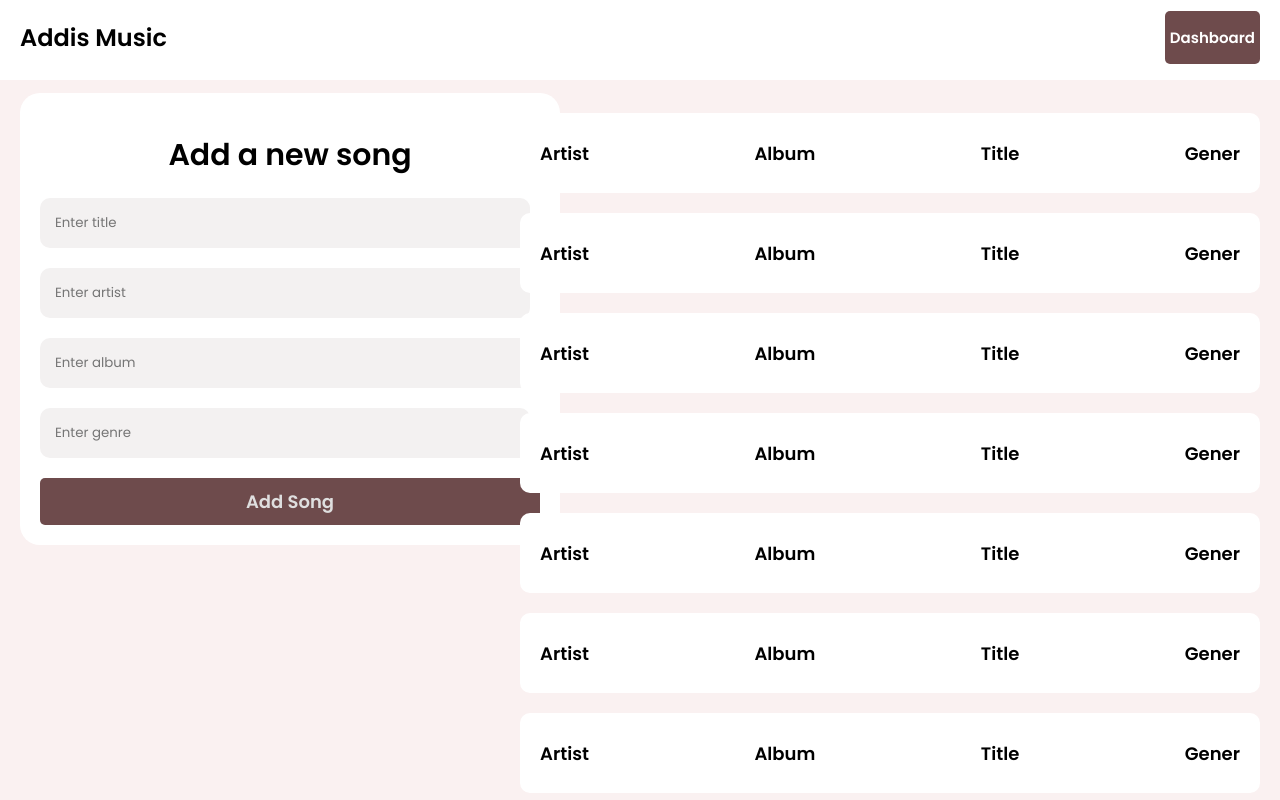
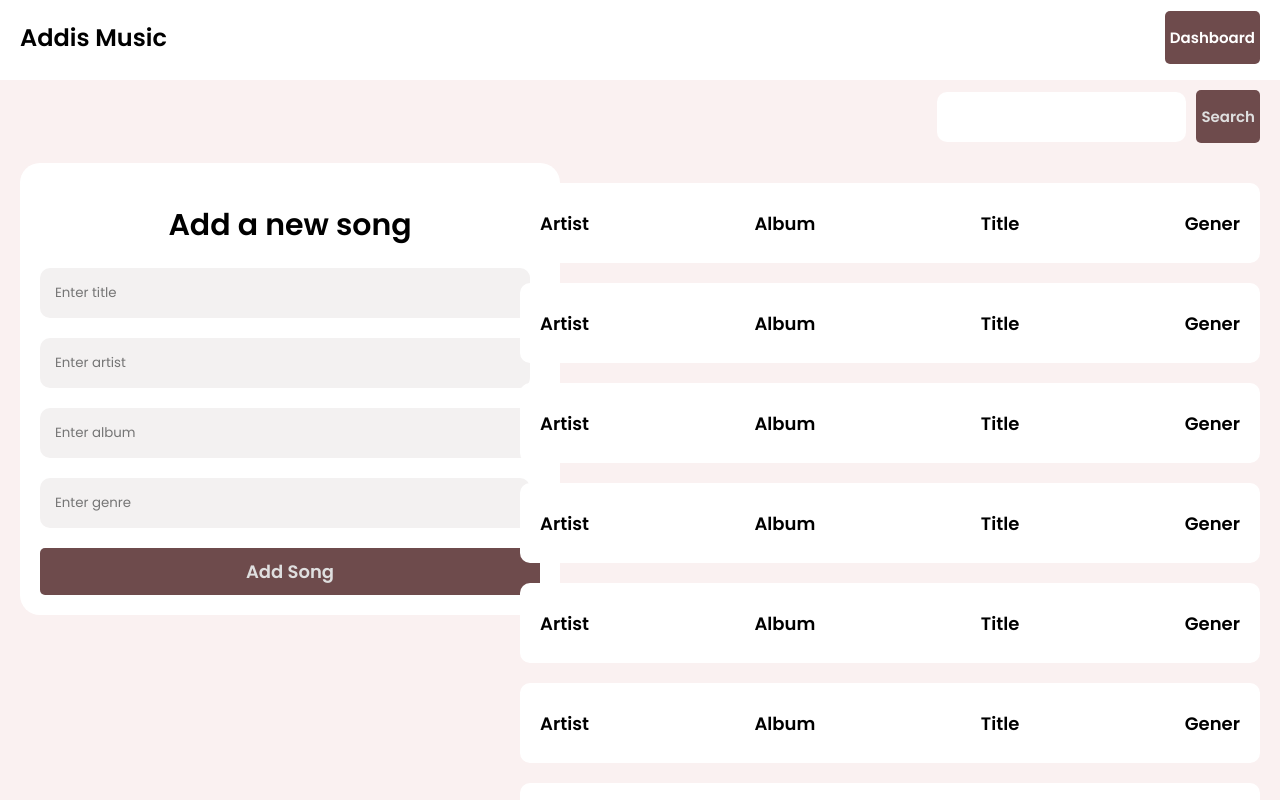
Before and after one commit to kirubel12/addis-music-frontend, a React (Vite) app: page / in a window 1280 px wide. Shown: the top 800 px of the page. Built offline with nearby package versions, Linux system fonts and the light colour scheme.

Commit message:
Update Alignment

```diff
--- a/src/pages/HomePage.tsx
+++ b/src/pages/HomePage.tsx
@@ -21,7 +21,7 @@ export default function Home() {
         justify-content: end;
         align-items: center;
         gap: 10px;
-        margin-top: 20px;
+        margin-top: 90px;
         padding-right: 20px;
       `
 
```
